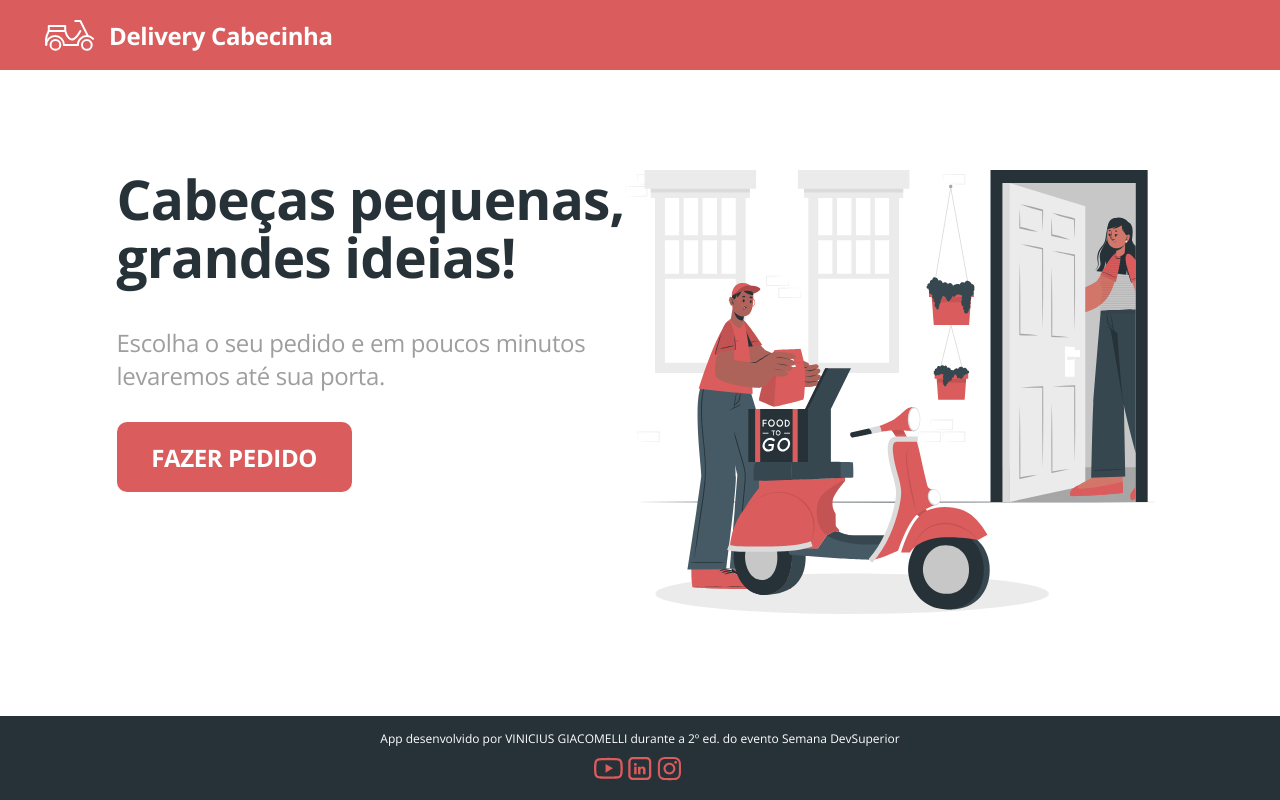
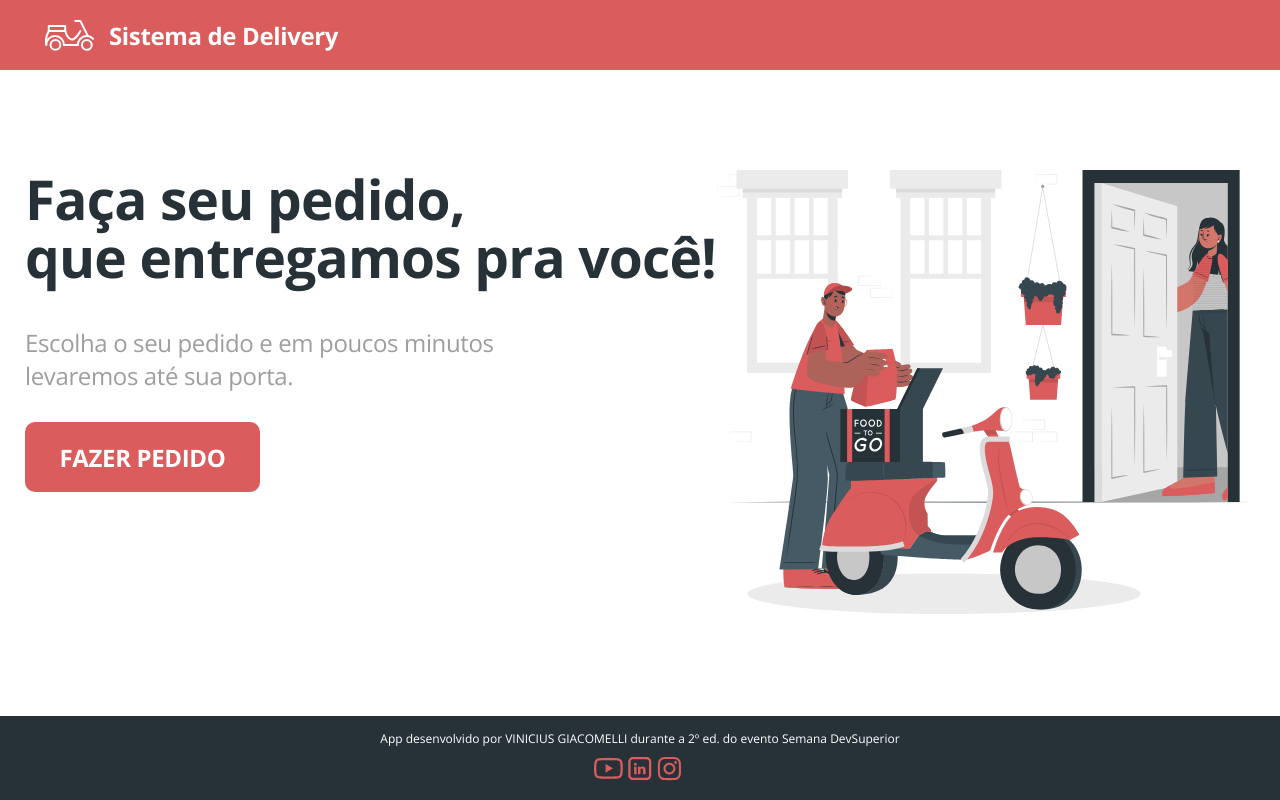
Before and after one commit to viniciusgiacomelli/dsdeliver-sds2, a React (Create React App) app in the folder front-web/: page / in a window 1280 px wide. Built offline with nearby package versions, Linux system fonts and the light colour scheme; no server answers.

Commit message:
Nome e título alterados

```diff
--- a/front-web/src/Home/index.tsx
+++ b/front-web/src/Home/index.tsx
@@ -10,7 +10,7 @@ function Home() {
                 <div className="home-content">
                     <div className="home-actions">
                         <h1 className="home-title">
-                            Cabeças pequenas,<br /> grandes ideias!  <br />
+                            Faça seu pedido,<br /> que entregamos pra você!  <br />
                         </h1>
                         <h3 className="home-subtitle">
                             Escolha o seu pedido e em poucos minutos <br /> levaremos até sua porta.
--- a/front-web/src/Navbar/index.tsx
+++ b/front-web/src/Navbar/index.tsx
@@ -6,7 +6,7 @@ function Navbar () {
     return (
         <nav className="main-navbar">
             <Logo/>
-            <Link to="/" className="logo-text">Delivery Cabecinha</Link>
+            <Link to="/" className="logo-text">Sistema de Delivery</Link>
         </nav>
     )
 }
```
